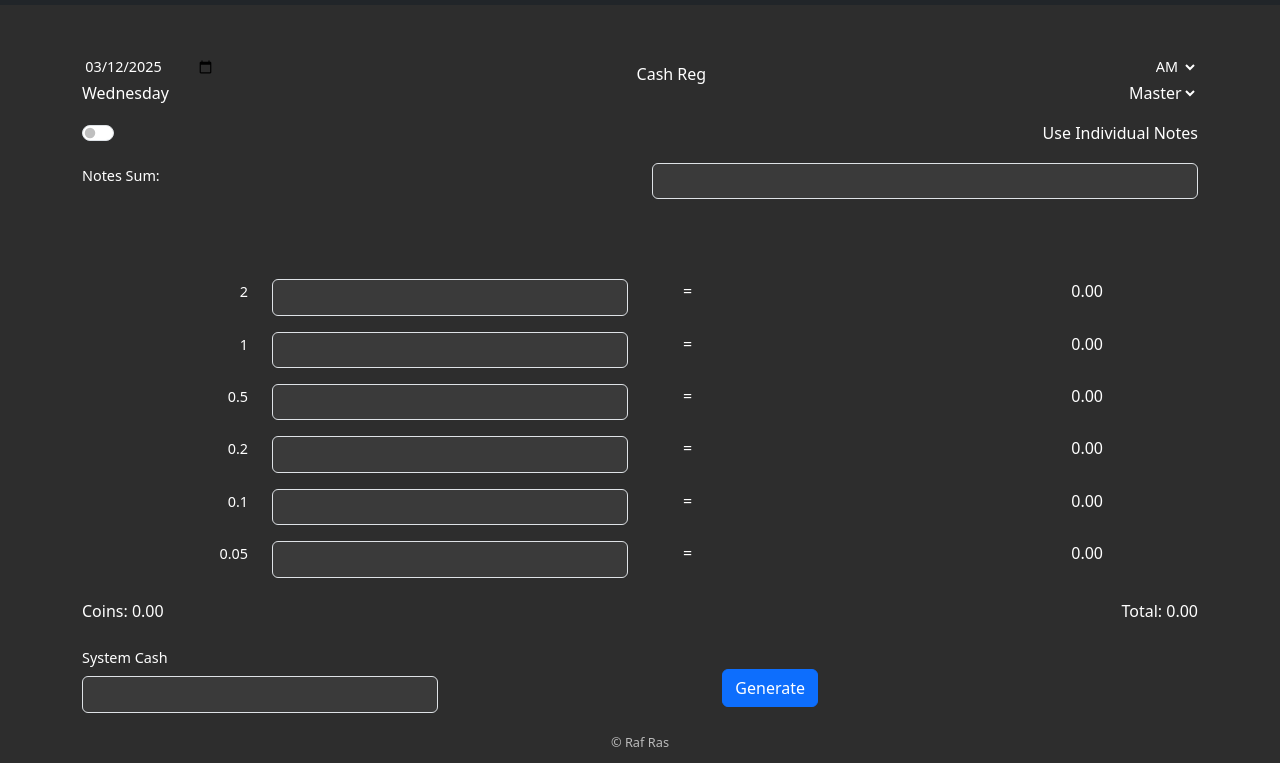
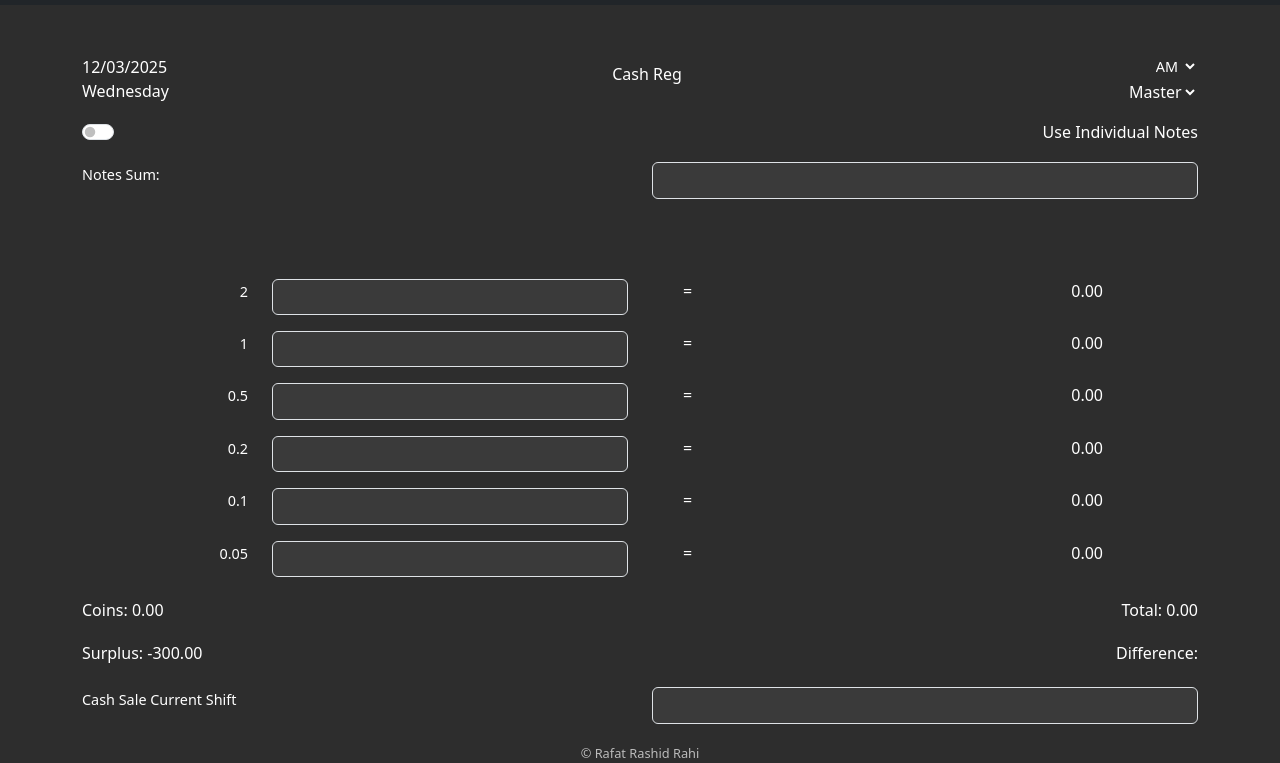
Before and after one commit to shallx/7days, a plain HTML site: page pages/cash-register/index.html in a window 1280 px wide. Shown: the part 51-814 px from the top of the page. Drawn offline with nearby package versions, Linux system fonts and the light colour scheme.

Commit message:
Cash Register updated with surplus and difference

```diff
--- a/pages/cash-register/index.html
+++ b/pages/cash-register/index.html
@@ -94,7 +94,8 @@
     <div id="app" class="container mt-5">
       <div class="d-flex justify-content-between align-items-center mb-3">
         <div>
-          <input type="date" class="date-input" :value="defaultDate" />
+          <!-- <input type="date" class="date-input" :value="defaultDate" /> -->
+          <div>{{ formatedDate }}</div>
           <div>{{ dayOfWeek }}</div>
         </div>
         <h1 style="font-size: medium" class="text-center">Cash Reg</h1>
@@ -171,7 +172,31 @@
           <h4>Total: {{ total.toFixed(2) }}</h4>
         </div>
       </div>
+      <!-- Show surpluss amount - 300 -->
       <div class="row mt-3">
+        <div class="col-6">
+          <h4>Surplus: {{ surplusAmount }}</h4>
+        </div>
+        <div class="col-6 text-end">
+          <h4>Difference: {{ cashDifference }}</h4>
+        </div>
+      </div>
+      <div class="row mt-3">
+        <div class="col-6">
+          <label for="cash-sale" class="form-label"
+            >Cash Sale Current Shift</label
+          >
+        </div>
+        <div class="col-6">
+          <input
+            type="number"
+            class="form-control"
+            id="cash-sale"
+            v-model.number="systemCash"
+          />
+        </div>
+      </div>
+      <!-- <div class="row mt-3">
         <div class="col-4">
           <label for="system-cash" class="form-label">System Cash</label>
           <input
@@ -195,8 +220,8 @@
           </li>
         </ul>
         <h4 class="mt-3">Total Cash Taken Out: {{ cashTakenOut }}</h4>
-      </div>
-      <div class="footer">&copy; Raf Ras</div>
+      </div> -->
+      <div class="footer">&copy; Rafat Rashid Rahi</div>
     </div>
 
     <script>
@@ -258,6 +283,22 @@
           dayOfWeek() {
             const now = new Date(this.defaultDate);
             return now.toLocaleDateString("en-US", { weekday: "long" });
+          },
+          formatedDate() {
+            // day/month/year
+            const now = new Date(this.defaultDate);
+            const year = now.getFullYear();
+            const month = String(now.getMonth() + 1).padStart(2, "0");
+            const day = String(now.getDate()).padStart(2, "0");
+            return `${day}/${month}/${year}`;
+          },
+          //  return type String
+          surplusAmount() {
+            return (this.total - 300).toFixed(2);
+          },
+          cashDifference() {
+            if (this.systemCash === "") return "";
+            return (this.surplusAmount - this.systemCash).toFixed(2);
           },
         },
         methods: {
```
